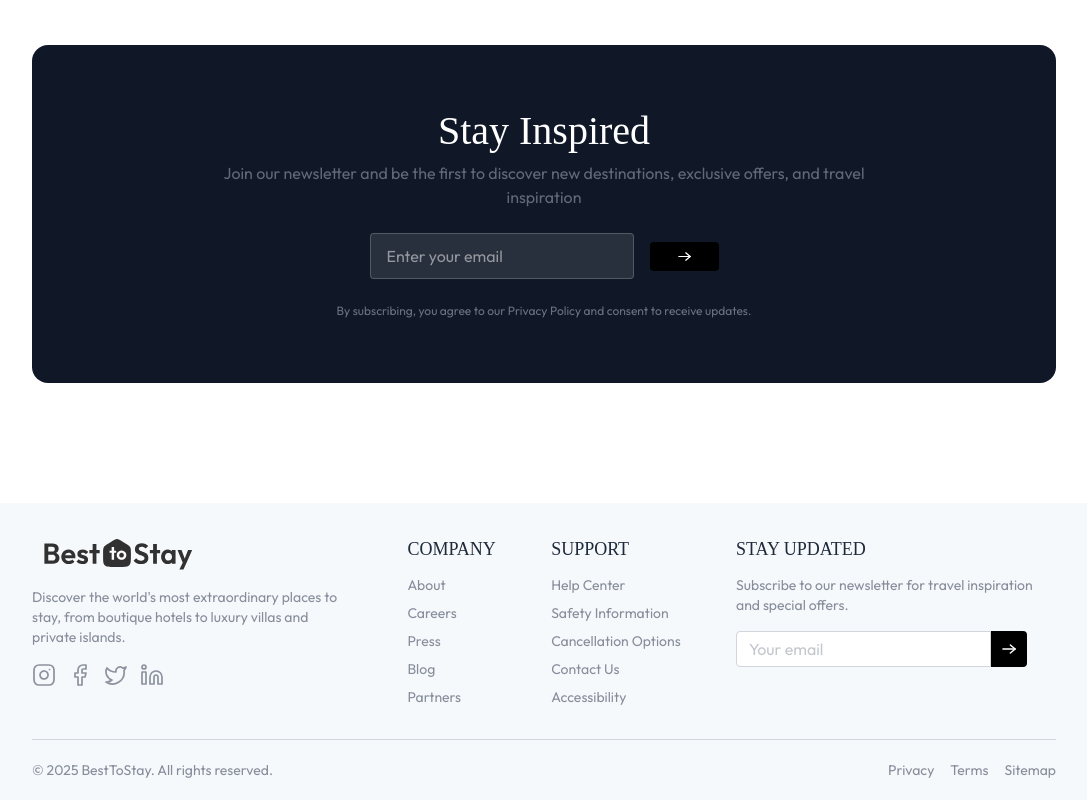
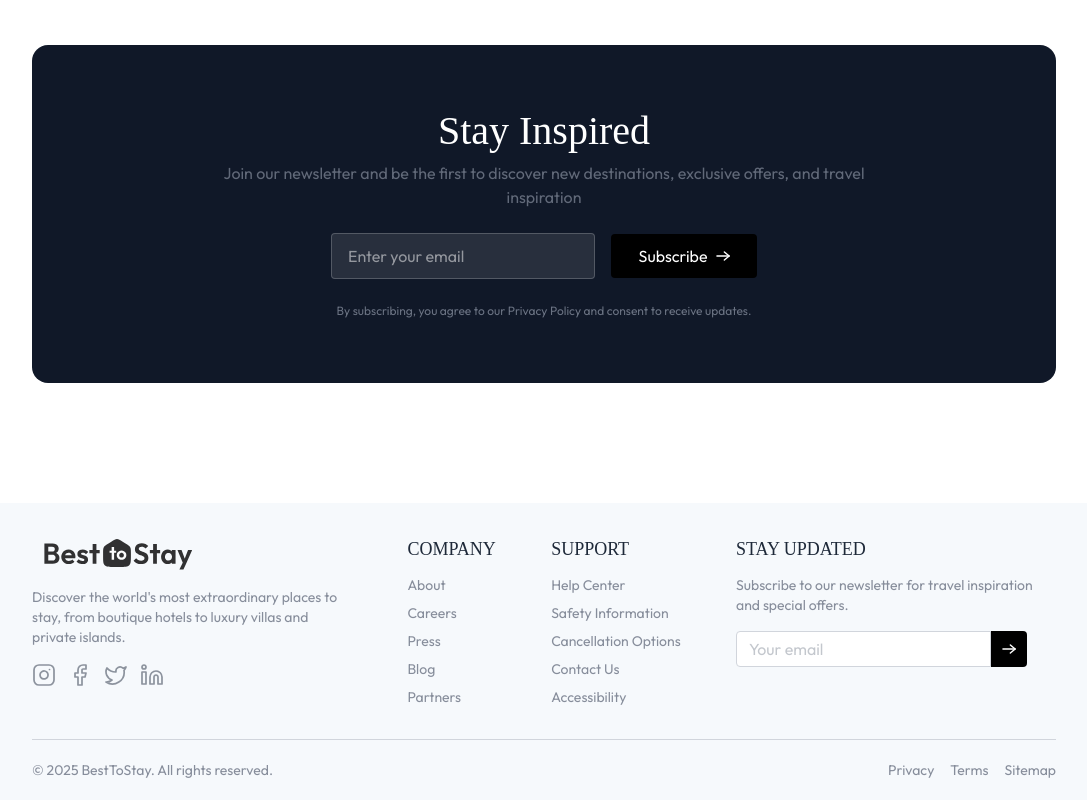
Before and after one commit to Veterok454/hotel-booking, a React (Vite) app in the folder client/: page / in a window 1280 px wide. Shown: the part 2340-3140 px from the top of the page, without its empty margins (96-1183 px from the left). Built offline with nearby package versions, Linux system fonts and the light colour scheme; no server answers; a web font is replaced by a local one.

Commit message:
completed

```diff
--- a/client/src/components/NewsLetter.jsx
+++ b/client/src/components/NewsLetter.jsx
@@ -62,20 +62,15 @@ const NewsLetter = () => {
         />
         <button
           type='submit'
-          disabled={isSubmitting}
           onClick={handleSubscribe}
           className='flex items-center justify-center gap-2 group bg-black px-4 md:px-7 py-2.5 rounded active:scale-95 transition-all cursor-pointer'
         >
-          {' '}
-          {isSubmitting ? (
-            <div className='w-4 h-4 border-2 border-white border-t-transparent rounded-full animate-spin' />
-          ) : (
-            <img
-              src={assets.arrowIcon}
-              alt='arrowIcon'
-              className='w-3.5 invert'
-            />
-          )}
+          Subscribe
+          <img
+            src={assets.arrowIcon}
+            alt='arrowIcon'
+            className='w-3.5 invert group-hover:translate-x-1 transition-all'
+          />
         </button>
       </form>
       <p className='text-gray-500 mt-6 text-xs text-center'>
```
